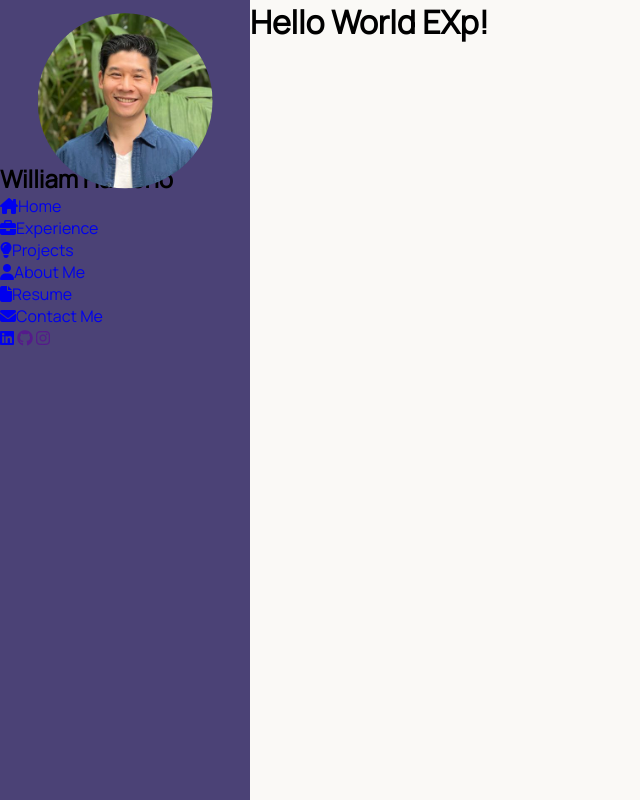
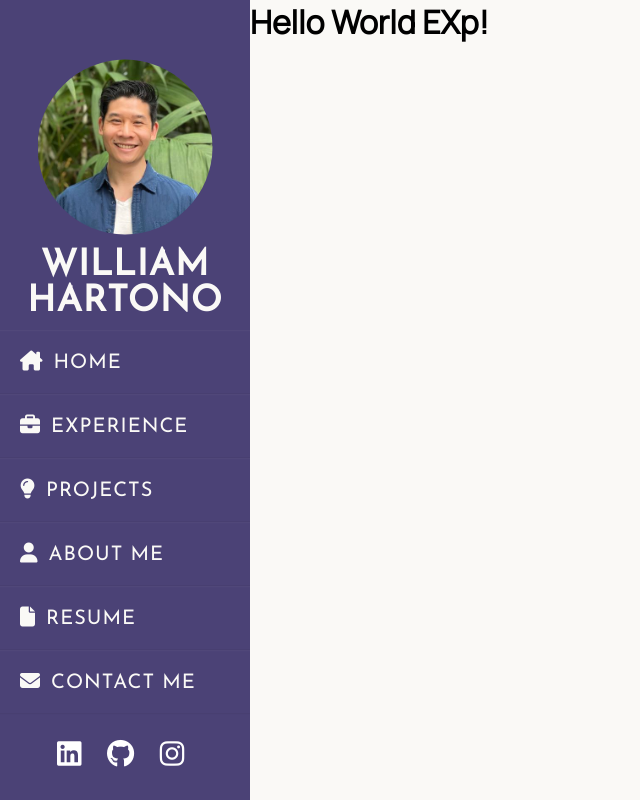
Before and after one commit to whartono/portfolio_website, a plain HTML site: page HTML/experience.html in a window 1280 px wide. Shown: the whole page, without its empty margins (0-640 px from the left). Drawn offline with nearby package versions, Linux system fonts and the light colour scheme.

Commit message:
Added Nav bar features

```diff
--- a/HTML/experience.html
+++ b/HTML/experience.html
@@ -9,12 +9,19 @@
 
     <link rel="stylesheet" href="../CSS/experience.css">
     <link rel="stylesheet" href="../CSS/nav.css">
-    <title>Experience</title>
+
+    <link rel="apple-touch-icon" sizes="180x180" href="../favicons/apple-touch-icon.png">
+    <link rel="icon" type="image/png" sizes="32x32" href="../favicons/favicon-32x32.png">
+    <link rel="icon" type="image/png" sizes="16x16" href="../favicons/favicon-16x16.png">
+    <link rel="manifest" href="favicons/site.webmanifest">
+
+    <title>WH | Software Developer, DBA, and Freelance Web Dev</title>
 </head>
 
 <body>
     <div class="wrapper">
         <div class="sidebar">
+            <div class="sidebar-content">
                 <div class="picture">
                     <img src="../assets/full body shot.png" width="828" height="1104" alt="profile">
                 </div>
@@ -26,18 +33,20 @@
                     <li><a href="./experience.html"><i class="fa-solid fa-briefcase"></i>Experience</a></li>
                     <li><a href="./projects.html"><i class="fa-solid fa-lightbulb"></i>Projects</a></li>
                     <li><a href="./aboutMe.html"><i class="fa-solid fa-user"></i>About Me</a></li>
-                <li><a href="#"><i class="fa-solid fa-file"></i>Resume</a></li>
+                    <li><a href="../assets/WilliamHartono_Resume.pdf"><i class="fa-solid fa-file"></i>Resume</a></li>
                     <li><a href="mailto: whartono2018@gmail.com"><i class="fa-solid fa-envelope"></i>Contact Me</a></li>
                 </ul>
 
                 <div class="socials">
                     <a href="https://www.linkedin.com/in/william-hartono/"><i class="fa-brands fa-linkedin"></i></a>
-                <a href=""><i class="fa-brands fa-github"></i></a>
+                    <a href="https://github.com/whartono"><i class="fa-brands fa-github"></i></a>
                     <a href=""><i class="fa-brands fa-instagram"></i></a>
 
                 </div>
             </div>
         </div>
+    </div>
+
     <div class="experience">
         <h1>Hello World EXp!</h1>
     </div>
@@ -66,7 +75,8 @@
         referrerpolicy="no-referrer"
     ></script>
 
-    <script src="../JS/experience.js"></script>
+    <script src="../JS/nav.js"></script>
+    <!--<script src="../JS/experience.js"></script>-->
 </body>
 
 </html>
```
Lines whose indentation alone changed are shown as unchanged.
